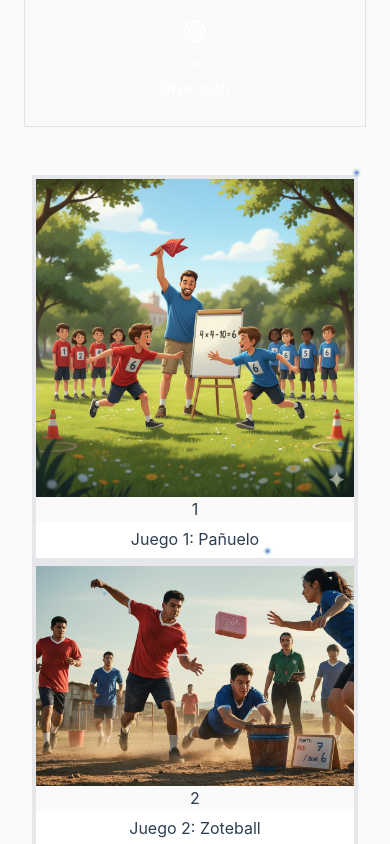
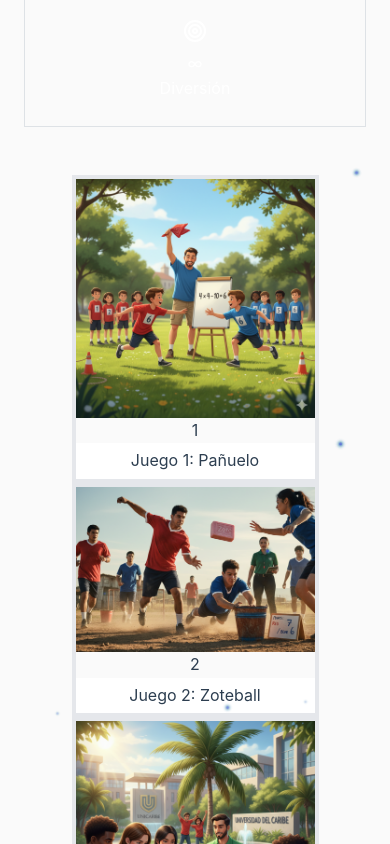
Before and after one commit to EGarpxMaster/jii2025-react, a React (Vite) app: page /concurso in a window 390 px wide. Shown: the part 940-1784 px from the top of the page. Built offline with nearby package versions, Linux system fonts and the light colour scheme.

Commit message:
responsividad game-board

```diff
--- a/src/pages/concurso/concurso.css
+++ b/src/pages/concurso/concurso.css
@@ -91,7 +91,7 @@
 
   /* Todas las tarjetas en mobile */
   .game-card {
-    position: static !important;
+    position: relative !important;
     margin: 0 auto;
     width: 85%; /* Ligeramente más pequeñas */
     max-width: 280px; /* Más compactas */
--- a/src/pages/concurso/concurso.tsx
+++ b/src/pages/concurso/concurso.tsx
@@ -111,7 +111,7 @@ const rallySteps: Seccion[] = [
   },
 ];
 
-// Hook para cerrar con ESC y bloquear scroll cuando el modal está abierto
+// Hook para cerrar con ESC y bloquear scroll
 function useModalControls(isOpen: boolean, onClose: () => void) {
   useEffect(() => {
     function onKey(e: KeyboardEvent) {
@@ -196,10 +196,10 @@ function Modal({
   );
 }
 
-const GameCard = ({ game, onClick, className }: { game: Seccion; onClick: () => void; className: string }) => {
+const GameCard = ({ game, onClick, className }: { game: Seccion; onClick: () => void; className?: string }) => {
   return (
-    <div className={`w-72 md:w-80 cursor-pointer rounded-3xl overflow-hidden border-4 border-[#a9a9a9] shadow-2xl z-10
-              transform transition-all duration-500 hover:scale-105 hover:-translate-y-3 hover:shadow-3xl ${className}`}
+    <div className={`relative w-72 md:w-80 cursor-pointer rounded-3xl overflow-hidden border-4 border-[#a9a9a9] shadow-2xl z-10
+              transform transition-all duration-500 hover:scale-105 hover:-translate-y-3 hover:shadow-3xl game-card ${className}`}
       onClick={onClick}>
       <img
         src={game.banner}
@@ -226,14 +226,6 @@ export default function Concurso() {
 
   useScrollAnimations();
 
-  const positions = [
-    'md:top-[60px] md:left-[90px]',
-    'md:top-[350px] md:right-[170px]',
-    'md:top-[580px] md:left-[120px]',
-    'md:top-[750px] md:right-[80px]'
-  ];
-
-  // Referencia para el contenedor de las chispas
   const sparksContainerRef = useRef<HTMLDivElement>(null);
 
   useEffect(() => {
@@ -308,10 +300,11 @@ export default function Concurso() {
       <section className="px-4">
         <div className="max-w-7xl mx-auto">
           {/* Contenedor principal del tablero */}
-          <div className="relative game-board min-h-[1050px] md:h-auto">
+          <div className="relative game-board min-h-[1050px] md:h-[1100px] lg:h-[1300px]">
             {/* Líneas serpenteantes (originales, solo para desktop) */}
-            <div className="absolute inset-0 z-0 pointer-events-none hidden md:block">
-              <svg className="w-full h-full" viewBox="0 0 200 1050" preserveAspectRatio="none">
+            {/* Se le aplica posición absoluta y se centra */}
+            <div className="absolute inset-x-0 top-0 bottom-0 z-0 pointer-events-none hidden md:flex justify-center">
+              <svg className="h-full w-full max-w-[950px] lg:max-w-[1200px]" viewBox="0 0 200 1050" preserveAspectRatio="none">
                 <defs>
                   <linearGradient id="snakeGradientVertical" x1="0%" y1="0%" x2="0%" y2="100%">
                     <stop offset="0%" stopColor="#cdd4ffff" />
@@ -320,7 +313,7 @@ export default function Concurso() {
                   </linearGradient>
                 </defs>
                 <path
-                  d="M 60 0 L 30 150 Q 50 200 140 270 T 140 440 Q 0 550 50 650 T 170 800 Q 160 880 150 950 Q 140 980 130 1050"
+                  d="M 40 0 L 40 150 Q 50 200 140 270 T 140 440 Q 0 550 50 650 T 170 800 Q 160 880 150 950 Q 140 980 130 1050"
                   stroke="url(#snakeGradientVertical)"
                   strokeWidth="8"
                   fill="none"
@@ -336,13 +329,19 @@ export default function Concurso() {
             <div ref={sparksContainerRef} className="sparks-container"></div>
 
             {/* Contenedor de las tarjetas */}
+            {/* Se vuelve a las posiciones absolutas en desktop, pero con porcentajes */}
             <div className="flex flex-col items-center gap-12 mt-12 md:mt-0 md:block">
               {rallySteps.map((game, index) => (
                 <GameCard
                   key={game.id}
                   game={game}
                   onClick={() => setOpenId(game.id)}
-                  className={`md:absolute ${positions[index]}`}
+                  className={`md:absolute md:w-[25%] ${
+                    index === 0 ? 'md:top-[7%] md:left-[10%]' :
+                    index === 1 ? 'md:top-[32%] md:right-[15%]' :
+                    index === 2 ? 'md:top-[53%] md:left-[15%]' :
+                    index === 3 ? 'md:top-[65%] md:right-[10%]' : ''
+                  }`}
                 />
               ))}
             </div>
```
